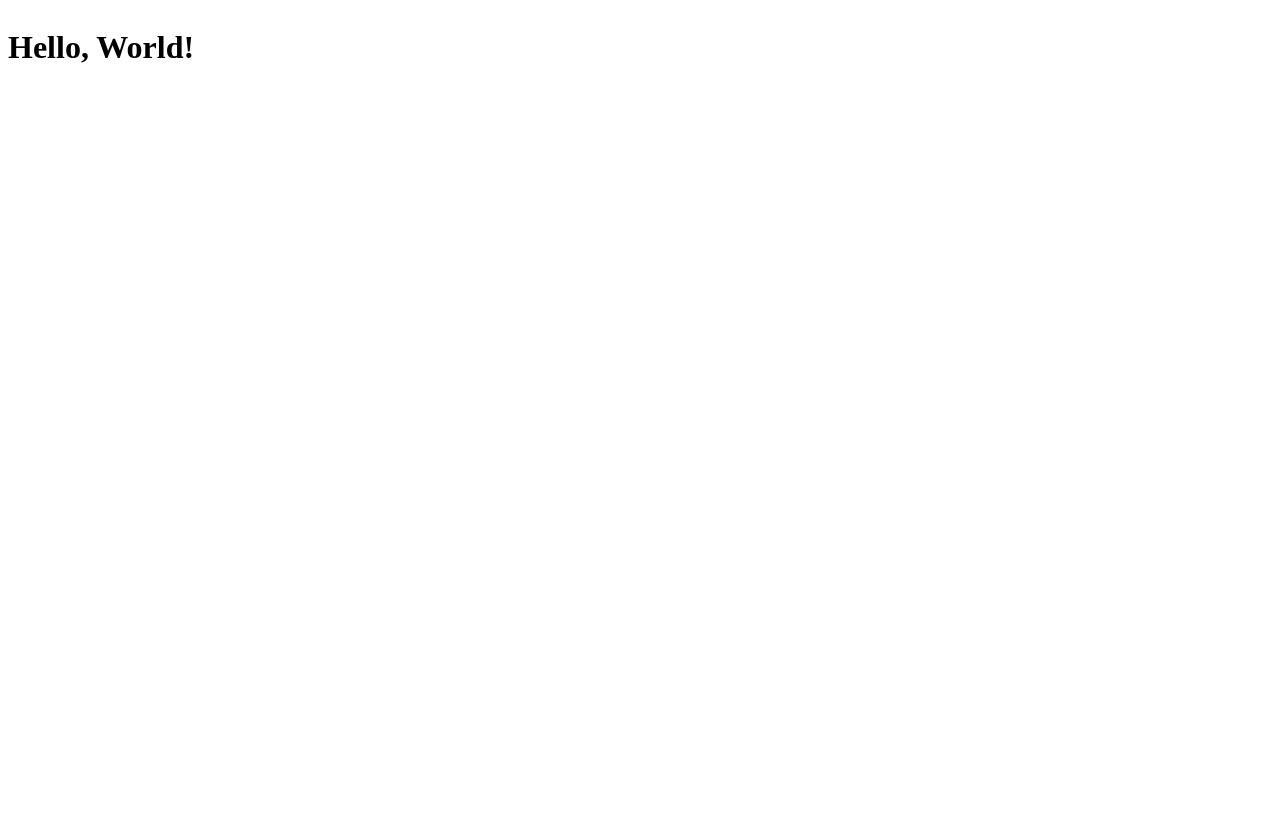
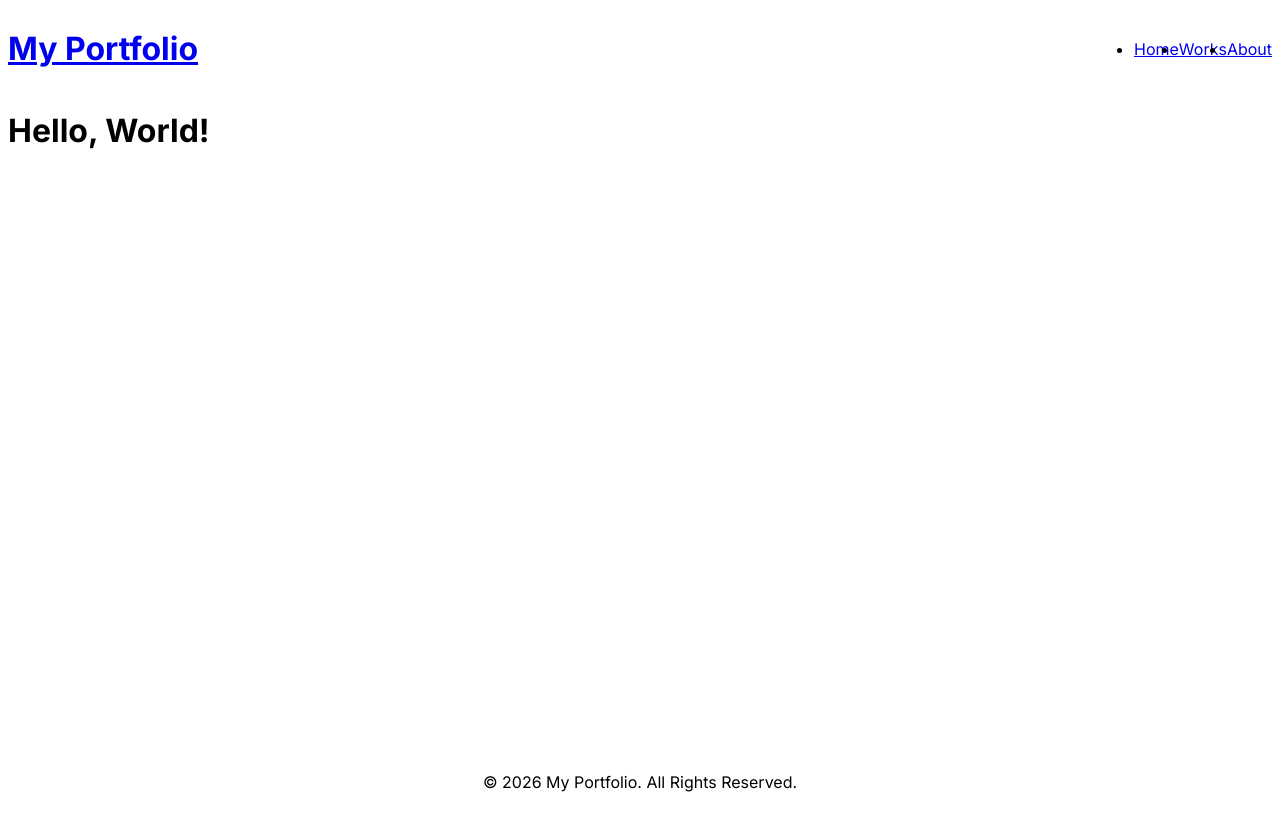
Before and after one commit to tea35/portfolio, a Next.js app: page / in a window 1280 px wide. Built offline with nearby package versions, Linux system fonts and the light colour scheme.

Commit message:
add: layout

```diff
--- a/src/app/layout.tsx
+++ b/src/app/layout.tsx
@@ -1,20 +1,14 @@
 import type { Metadata } from "next";
-import { Geist, Geist_Mono } from "next/font/google";
+import { Inter } from "next/font/google";
 import "./globals.css";
+import Header from "@/components/Header";
+import Footer from "@/components/Footer";
 
-const geistSans = Geist({
-  variable: "--font-geist-sans",
-  subsets: ["latin"],
-});
-
-const geistMono = Geist_Mono({
-  variable: "--font-geist-mono",
-  subsets: ["latin"],
-});
+const inter = Inter({ subsets: ["latin"] });
 
 export const metadata: Metadata = {
-  title: "Create Next App",
-  description: "Generated by create next app",
+  title: "My Portfolio",
+  description: "A portfolio site created with Next.js",
 };
 
 export default function RootLayout({
@@ -23,11 +17,12 @@ export default function RootLayout({
   children: React.ReactNode;
 }>) {
   return (
-    <html
-      lang="en"
-      className={`${geistSans.variable} ${geistMono.variable} h-full antialiased`}
-    >
-      <body className="min-h-full flex flex-col">{children}</body>
+    <html lang="ja">
+      <body className={`${inter.className} flex flex-col min-h-screen`}>
+        <Header />
+        <main className="flex-grow">{children}</main>
+        <Footer />
+      </body>
     </html>
   );
 }
```
